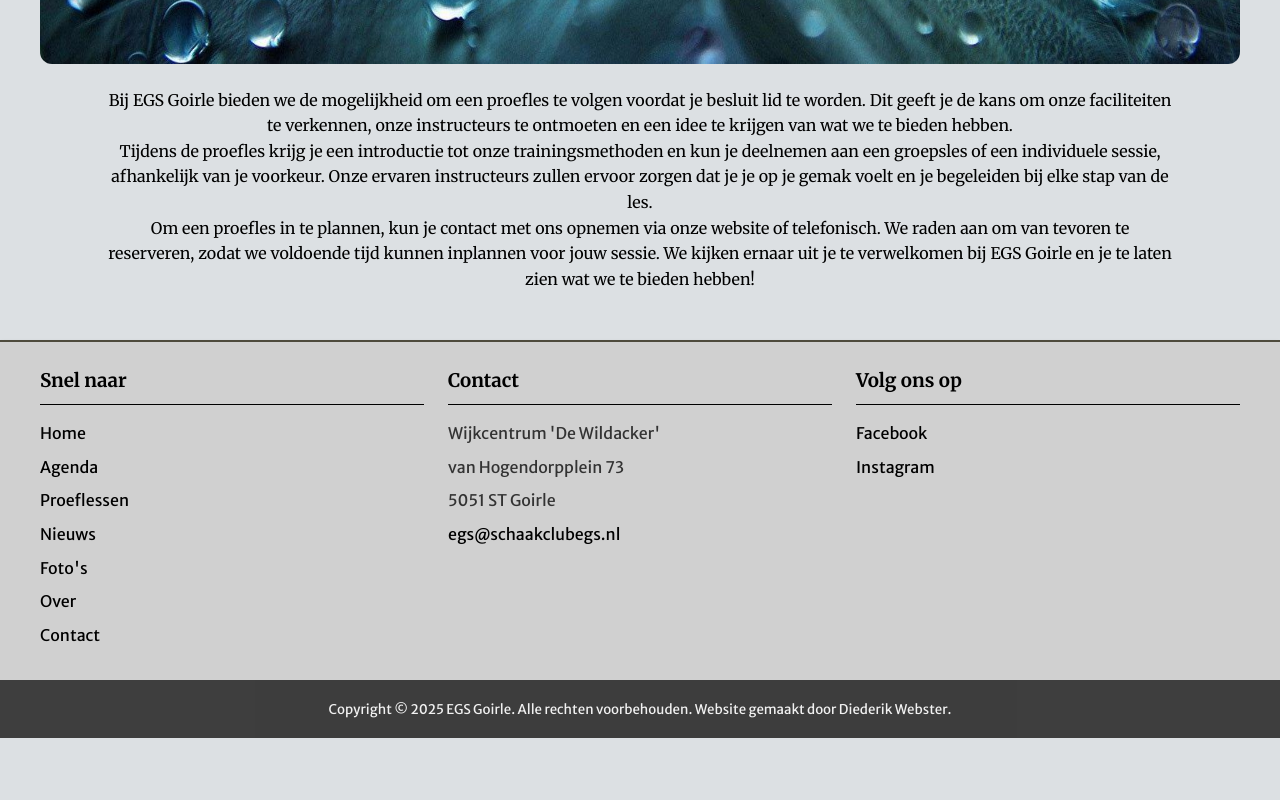
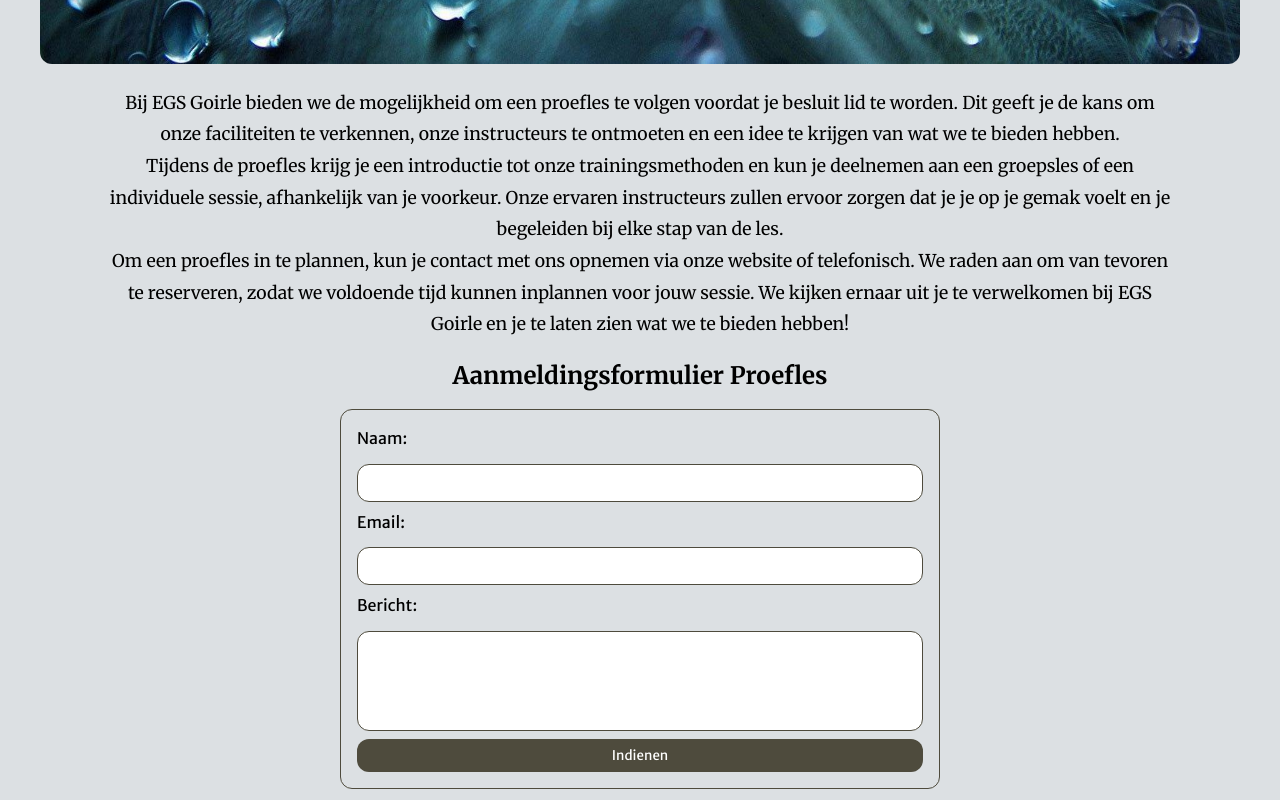
Before and after one commit to CodingDiederik/EGS-Website, a Next.js app: page /proefles in a window 1280 px wide. Shown: the part 460-1260 px from the top of the page. Before the commit the page ends 1198 px from the top, so only its background shows below. Built offline with nearby package versions, Linux system fonts and the light colour scheme.

Commit message:
feature: implement forms

```diff
--- a/src/app/globals.css
+++ b/src/app/globals.css
@@ -54,7 +54,7 @@ main {
 
 button {
   background-color: var(--accent-primary);
-  color: var(--text-accent);
+  color: var(--text-secondary);
   border: none;
   padding: var(--spacing-small) var(--spacing-medium);
   border-radius: var(--border-radius);
--- a/src/app/proefles/page.css
+++ b/src/app/proefles/page.css
@@ -1,4 +1,3 @@
-
 .image-text {
   background-color: var(--background-primary);
 }
--- a/src/app/proefles/page.tsx
+++ b/src/app/proefles/page.tsx
@@ -1,10 +1,11 @@
 import Introduction from '@/components/common/IntroductionImage/IntroductionImage';
 import TextSection from '@/components/common/TextSection/TextSection';
 import './page.css';
+import Forms from '@/components/proefles/Forms';
 
 export default function Proefles() {
   return (
-    <div className='image-text'>
+    <div className="image-text">
       {/* Default introduction component*/}
       <Introduction text="Proeflessen" />
 
@@ -32,9 +33,11 @@ export default function Proefles() {
               sessie. We kijken ernaar uit je te verwelkomen bij EGS Goirle en
               je te laten zien wat we te bieden hebben!
             </p>
+            <h3>Aanmeldingsformulier Proefles</h3>
           </>
         }
       />
+      <Forms />
     </div>
   );
 }
--- a/src/components/Header/Header.module.css
+++ b/src/components/Header/Header.module.css
@@ -1,4 +1,3 @@
-
 .header {
   background-color: var(--background-accent);
   padding: var(--spacing-medium);
--- a/src/components/HomePage/Gallery/HeroGallery.tsx
+++ b/src/components/HomePage/Gallery/HeroGallery.tsx
@@ -97,7 +97,7 @@ const HeroGallery: React.FC = () => {
 
           <div className={styles.textContent}>
             <h1>
-              Welkom bij de jeugd pagina van de Eerste Goirlese Schaakclub!
+              Welkom bij de jeugdafdeling van de Eerste Goirlese Schaakclub!
             </h1>
             <p className={styles.subtitle}>
               De gezelligste schaakclub van Goirle! <br />
--- a/src/components/HomePage/News/NewsSection.tsx
+++ b/src/components/HomePage/News/NewsSection.tsx
@@ -82,7 +82,9 @@ const NewsSection: React.FC = async () => {
       <div className={styles['news-grid']}>
         {newsItems.map((item) => (
           <article key={item.id} className={styles['news-card']}>
-            <span className={styles['news-date']}>{convertDate(item.date)}</span>
+            <span className={styles['news-date']}>
+              {convertDate(item.date)}
+            </span>
             <h3>{item.title}</h3>
             <span className={styles['news-separator']}>
               <span className={styles['news-author']}>
--- a/src/components/common/TextSection/TextSection.module.css
+++ b/src/components/common/TextSection/TextSection.module.css
@@ -13,3 +13,22 @@
 .text-section {
   margin-bottom: var(--spacing-large);
 }
+
+.text-section p {
+  font-size: 1.1rem;
+  line-height: 1.8;
+  color: var(--text-primary);
+}
+
+.text-section h2 {
+  font-size: 2rem;
+  margin-bottom: var(--spacing-medium);
+  color: var(--text-primary);
+}
+
+.text-section h3 {
+  font-size: 1.5rem;
+  margin-top: var(--spacing-medium);
+  margin-bottom: var(--spacing-medium);
+  color: var(--text-primary);
+}
--- a/src/components/common/TextSection/TextSection.tsx
+++ b/src/components/common/TextSection/TextSection.tsx
@@ -1,4 +1,3 @@
-
 import styles from './TextSection.module.css';
 
 const TextSection: React.FC<{ text: React.ReactNode }> = ({ text }) => {
--- /dev/null
+++ b/src/components/proefles/Forms.module.css
@@ -0,0 +1,44 @@
+.container {
+  max-width: 600px;
+  margin: -50px auto 40px auto;
+  padding: var(--spacing-medium);
+  background-color: var(--background-light);
+  border: 1px solid var(--accent-primary);
+  border-radius: var(--border-radius);
+}
+
+.form {
+  display: flex;
+  flex-direction: column;
+  gap: var(--spacing-small);
+}
+
+.label {
+  font-family: var(--font-secondary);
+  font-weight: 500;
+  margin-bottom: calc(var(--spacing-small) / 2);
+}
+
+.input,
+.select,
+.textarea {
+  padding: var(--spacing-small);
+  border: 1px solid var(--accent-primary);
+  border-radius: var(--border-radius);
+  font-family: var(--font-primary);
+  font-size: 1rem;
+}
+
+.input:focus,
+.select:focus,
+.textarea:focus {
+  outline: none;
+  border-color: var(--accent-secondary);
+  box-shadow: 0 0 0 3px var(--accent-secondary-light);
+}
+
+.textarea {
+  resize: none;
+  overflow: auto;
+  min-height: 100px;
+}
--- /dev/null
+++ b/src/components/proefles/Forms.tsx
@@ -0,0 +1,53 @@
+'use client';
+import styles from './Forms.module.css';
+
+const Forms = () => {
+  return (
+    <div className={styles.container}>
+      <form className={styles.form}>
+        <label htmlFor="naam" className={styles.label}>
+          Naam:
+        </label>
+        <input
+          type="text"
+          id="naam"
+          name="naam"
+          required
+          className={styles.input}
+        />
+
+        <label htmlFor="email" className={styles.label}>
+          Email:
+        </label>
+        <input
+          type="email"
+          id="email"
+          name="email"
+          required
+          className={styles.input}
+        />
+
+        <label htmlFor="bericht" className={styles.label}>
+          Bericht:
+        </label>
+        <textarea
+          id="bericht"
+          name="bericht"
+          rows={4}
+          className={styles.textarea}
+          onInput={(e) => {
+            const el = e.currentTarget;
+            el.style.height = 'auto';
+            el.style.height = el.scrollHeight + 'px';
+          }}
+        ></textarea>
+
+        <button type="submit" className={styles.button}>
+          Indienen
+        </button>
+      </form>
+    </div>
+  );
+};
+
+export default Forms;
```
Also changed, not shown: src/components/Header/Header.tsx (+8 -2 lines).
